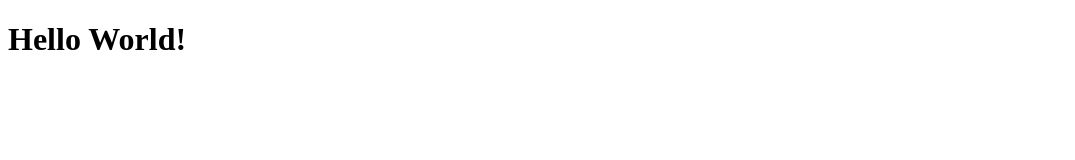
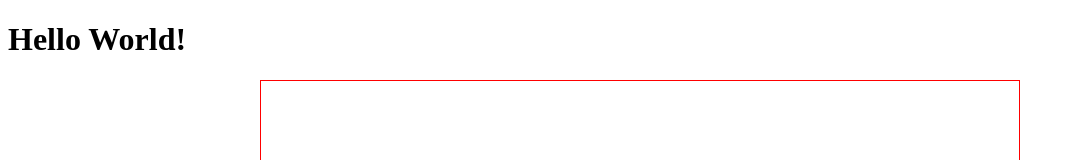
Before and after one commit to douglastgordon/Grey-Tones, a plain HTML site: page index.html in a window 1280 px wide. Shown: the top 160 px of the page, without its empty margins (0-1075 px from the left). Drawn offline with Linux system fonts and the light colour scheme.

Commit message:
add stylesheet

```diff
--- /dev/null
+++ b/css/main.css
@@ -0,0 +1,7 @@
+.content {
+  display: flex;
+  width: 60%;
+  height: 400px;
+  margin: 0 auto;
+  border: 1px solid red;
+}
--- a/index.html
+++ b/index.html
@@ -3,8 +3,12 @@
   <head>
     <meta charset="utf-8">
     <title>CSS Playground</title>
+    <link rel="stylesheet" href="./css/main.css" media="screen" title="no title">
   </head>
   <body>
     <h1>Hello World!</h1>
+    <div class="content">
+
+    </div>
   </body>
 </html>
```
